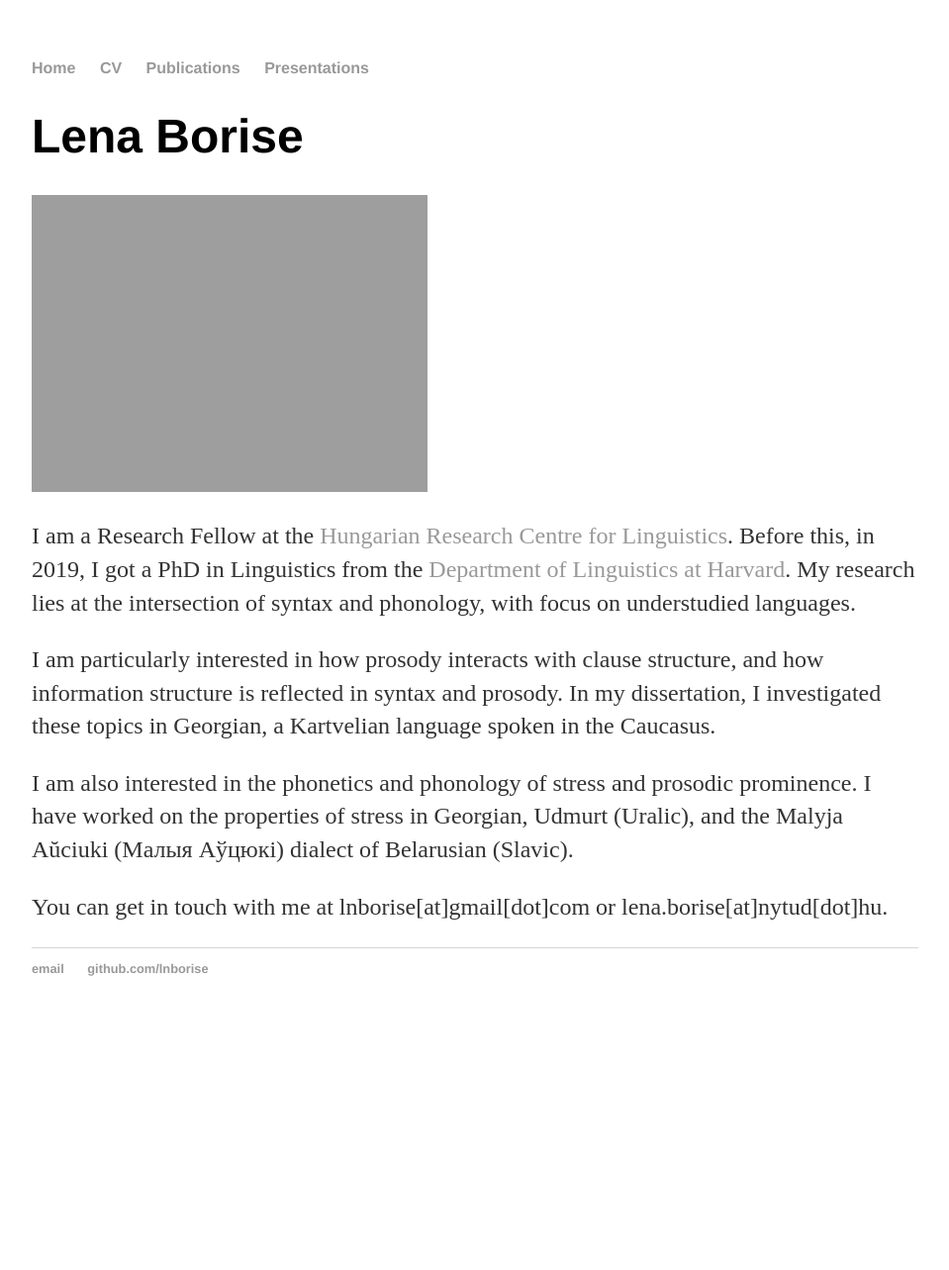
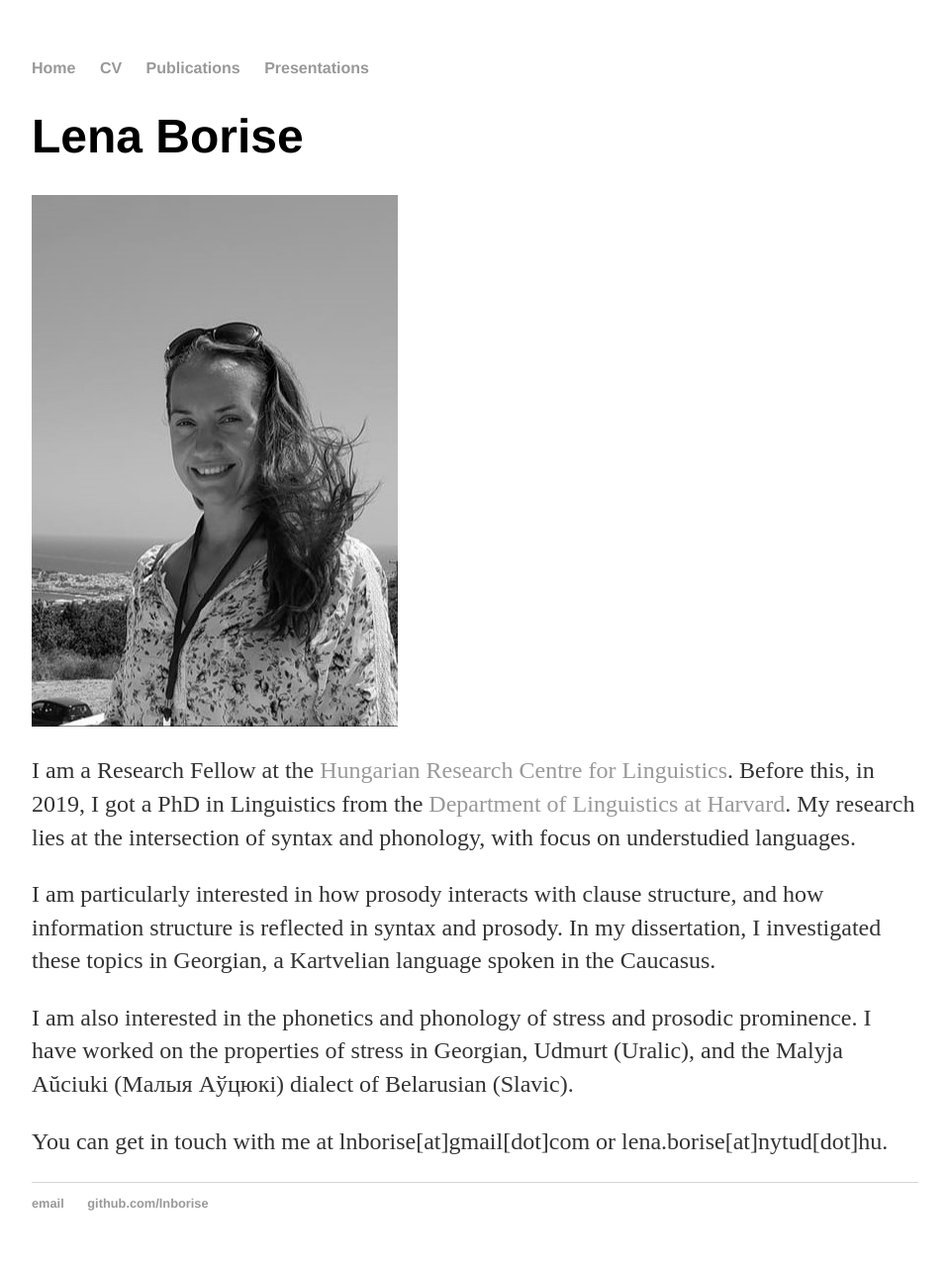
Before and after one commit to lnborise/lnborise.github.io, a Jekyll site: the page built from index.html, in a window 1280 px wide. Shown: the whole page at 99% size, without its empty margins (160-1119 px from the left). Built offline with Jekyll 4.4.1, drawn with Linux system fonts in a browser that asks for light colours; before the commit the page ends 1046 px from its top, so only the background shows below that.

Commit message:
Update index.html

```diff
--- a/index.html
+++ b/index.html
@@ -4,7 +4,9 @@ title: Lena Borise
 ---
 <div class="blurb">
 	<h1>Lena Borise</h1>
-	 <img src=”https://github.com/lnborise/lnborise.github.io/blob/517a61ae4ae6f0523591e02cd635ea018c6ac473/LB.jpg”>
+	 <body>
+      	<img src="https://github.com/lnborise/lnborise.github.io/blob/517a61ae4ae6f0523591e02cd635ea018c6ac473/LB.jpg">
+   	</body>
 	<p>I am a Research Fellow at the <a href="http://www.nytud.hu/eng/index.html">Hungarian Research Centre for Linguistics</a>. Before this, in 2019, I got a PhD in Linguistics from the <a href="https://linguistics.fas.harvard.edu/">Department of Linguistics at Harvard</a>. My research lies at the intersection of syntax and phonology, with focus on understudied languages.</p>
 	<p>I am particularly interested in how prosody interacts with clause structure, and how information structure is reflected in syntax and prosody. In my dissertation, I investigated these topics in Georgian, a Kartvelian language spoken in the Caucasus.</p>
 	<p>I am also interested in the phonetics and phonology of stress and prosodic prominence. I have worked on the properties of stress in Georgian, Udmurt (Uralic), and the Malyja Aŭciuki (Малыя Аўцюкі) dialect of Belarusian (Slavic).</p>
```
